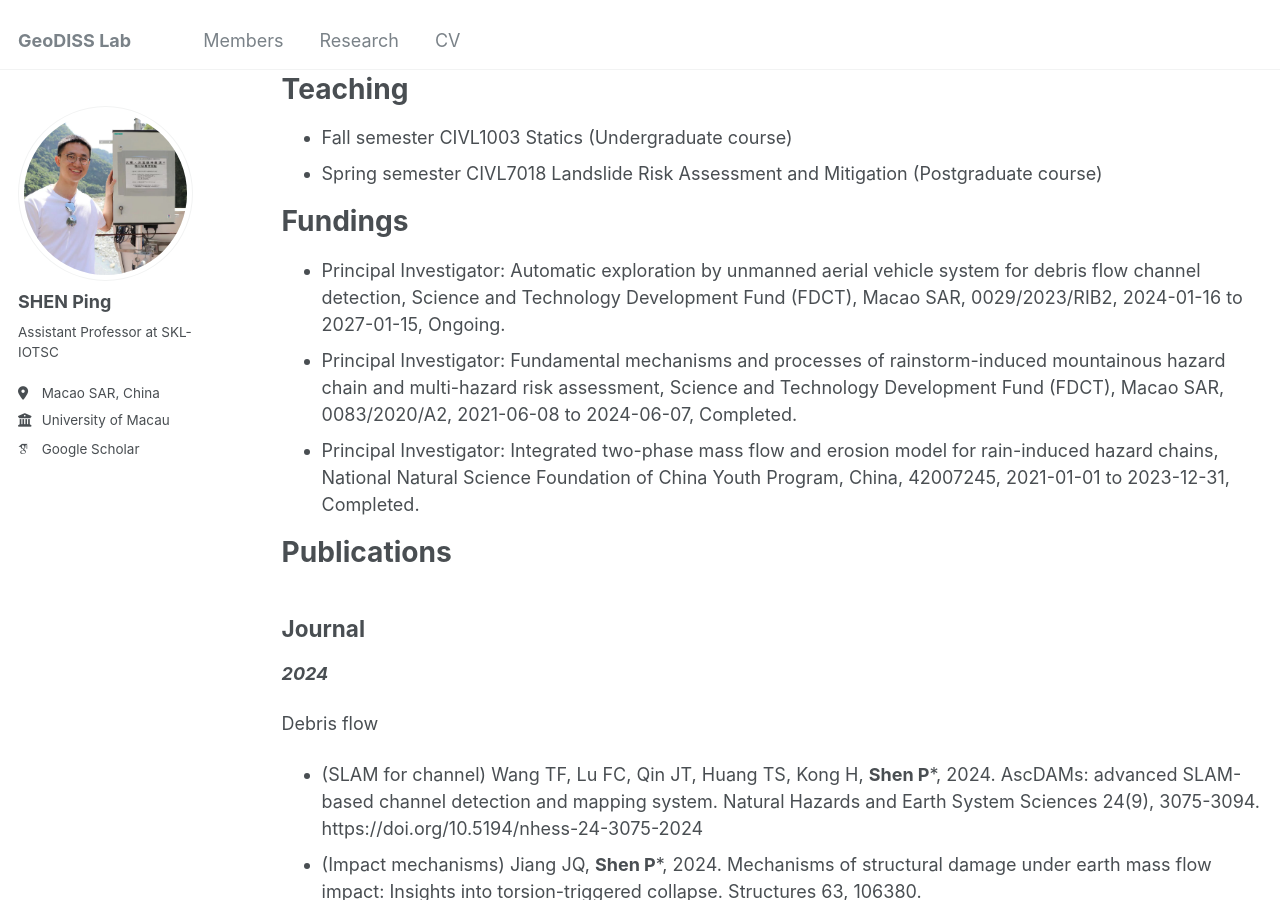
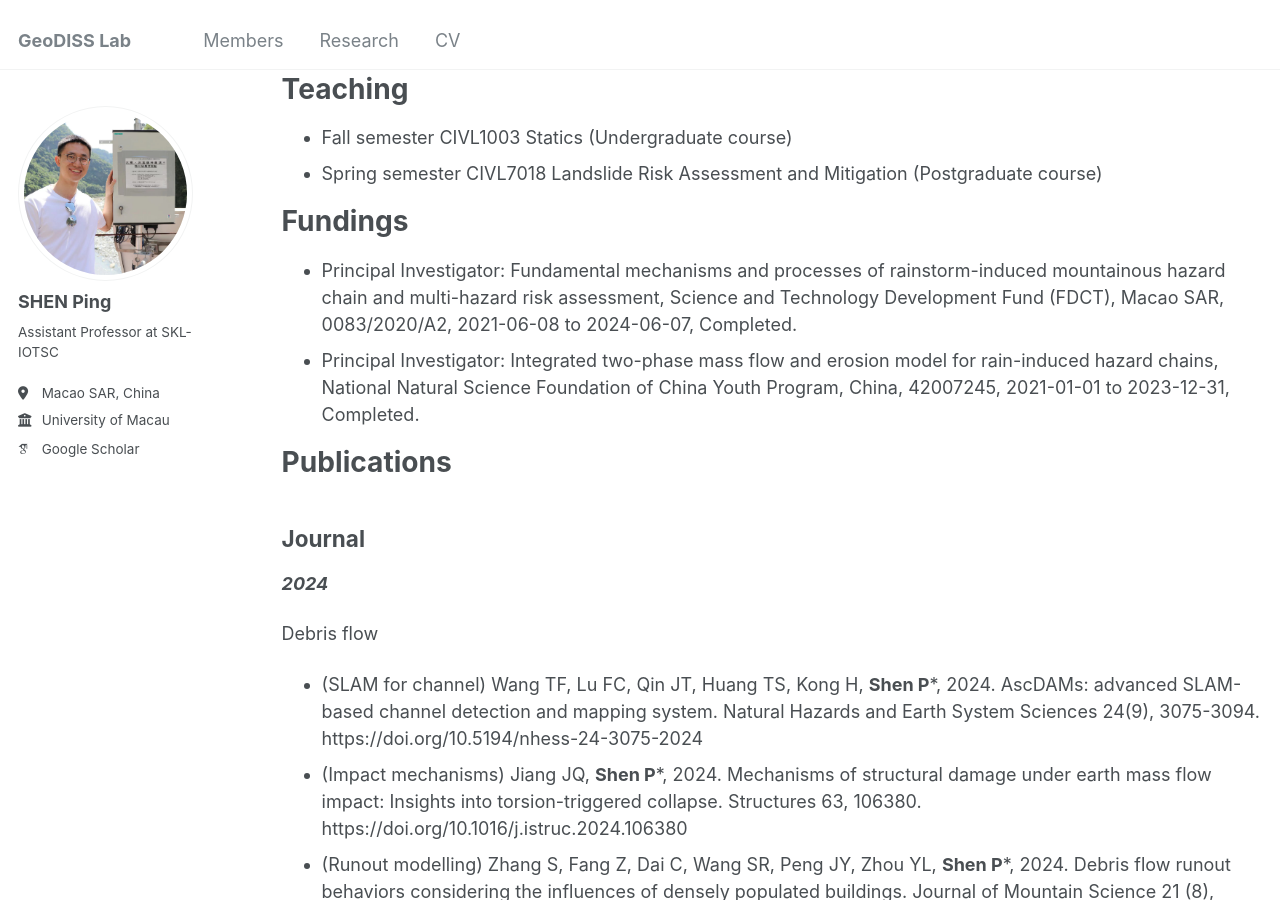
Before and after one commit to Ping-UM/Ping-UM.github.io, a Jekyll site: the page built from _pages/cv.md, in a window 1280 px wide and 900 px high, scrolled down 367 px. Built offline with Jekyll 4.4.1, drawn with Linux system fonts in a browser that asks for light colours; some web fonts are replaced.

Commit message:
Update cv.md

```diff
--- a/_pages/cv.md
+++ b/_pages/cv.md
@@ -27,7 +27,6 @@ Teaching
 
 Fundings
 ======
-* Principal Investigator: Automatic exploration by unmanned aerial vehicle system for debris flow channel detection, Science and Technology Development Fund (FDCT), Macao SAR, 0029/2023/RIB2, 2024-01-16 to 2027-01-15, Ongoing.
 * Principal Investigator: Fundamental mechanisms and processes of rainstorm-induced mountainous hazard chain and multi-hazard risk assessment, Science and Technology Development Fund (FDCT), Macao SAR, 0083/2020/A2, 2021-06-08 to 2024-06-07, Completed.
 * Principal Investigator: Integrated two-phase mass flow and erosion model for rain-induced hazard chains, National Natural Science Foundation of China Youth Program, China, 42007245, 2021-01-01 to 2023-12-31, Completed.
 
```
